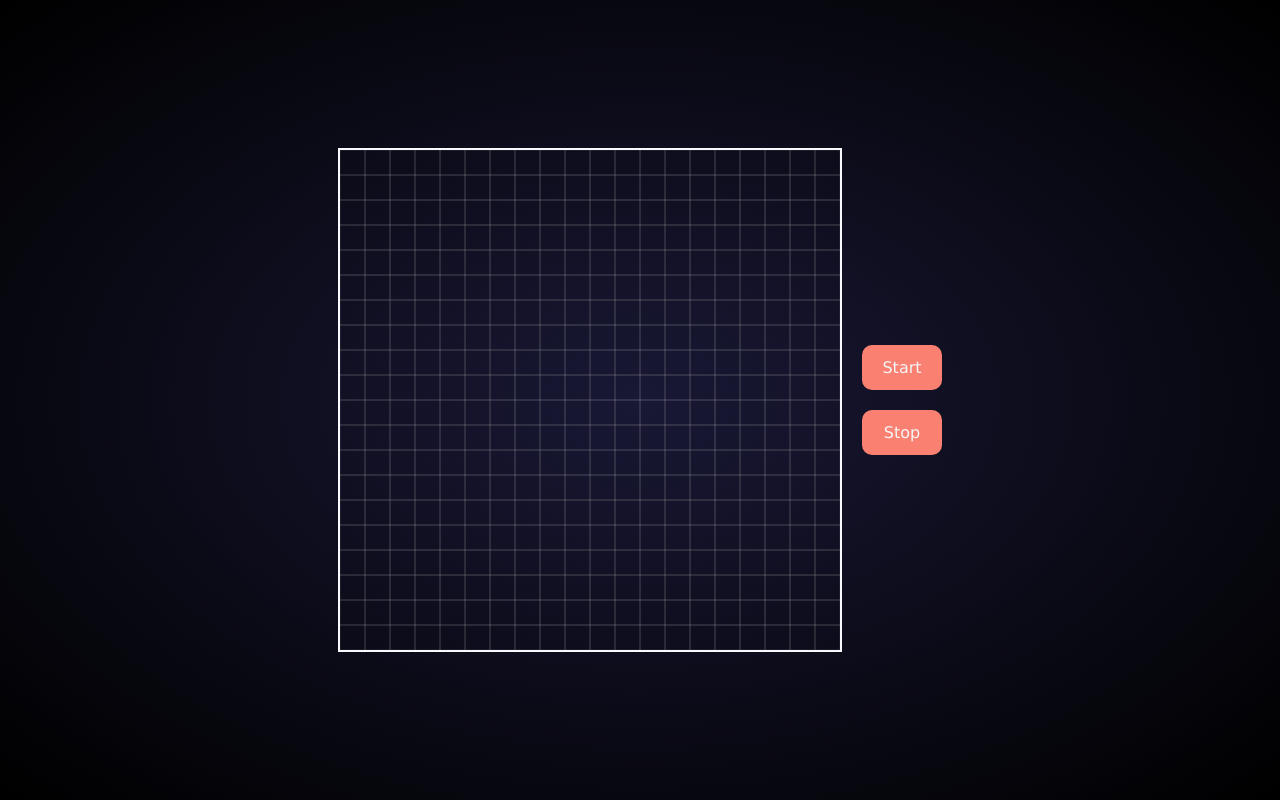
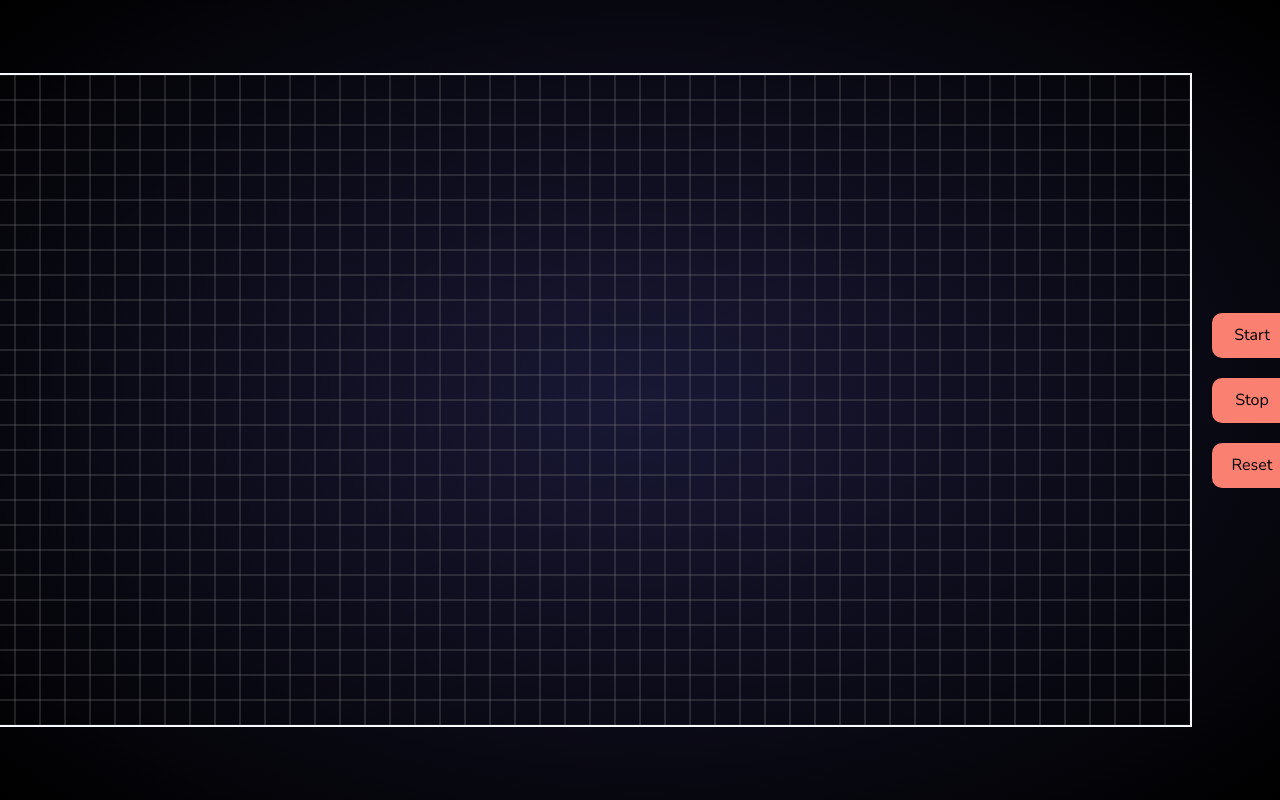
Before and after one commit to KalpakLokhande/Conway-s-Game-of-Life, a plain HTML site: page Conway's Game of Life/index.html in a window 1280 px wide. Both pictures are taken after a click on the button "Start". Drawn offline with Linux system fonts and the light colour scheme.

Commit message:
moved creation of next grid inside setInterval

```diff
--- a/Conway's Game of Life/index.html
+++ b/Conway's Game of Life/index.html
@@ -4,7 +4,12 @@
 <head>
     <meta charset="UTF-8">
     <meta name="viewport" content="width=device-width, initial-scale=1.0">
-    <title>Document</title>
+    <title>The game of life</title>
+    <link rel="preconnect" href="https://fonts.googleapis.com">
+    <link rel="preconnect" href="https://fonts.gstatic.com" crossorigin>
+    <link
+        href="https://fonts.googleapis.com/css2?family=Nunito+Sans:ital,opsz,wght@0,6..12,200..1000;1,6..12,200..1000&display=swap"
+        rel="stylesheet">
     <link rel="stylesheet" href="style.css">
 </head>
 
@@ -15,6 +20,8 @@
 
         <button id="start">Start</button>
         <button id="stop">Stop</button>
+        <button id="reset">Reset</button>
+
 
     </div>
 
--- a/Conway's Game of Life/main.js
+++ b/Conway's Game of Life/main.js
@@ -1,17 +1,19 @@
 const canvas = document.getElementById("canvas")
 
-canvas.width = 500;
-canvas.height = 500;
+canvas.width = 1200;
+canvas.height = 650;
 
 const ctx = canvas.getContext("2d")
 let cellSize = 25
-let a;
+let intervalID;
 
 const strt = document.getElementById("start")
 const stp = document.getElementById("stop")
+const reset = document.getElementById("reset")
 
 
 const createGrid = () => {
+//This function Returns an Empty Grid
 
     let arr = []
 
@@ -31,6 +33,7 @@ const createGrid = () => {
 
 const drawGrid = (grid) => {
 
+
     ctx.clearRect(0, 0, canvas.width, canvas.height)
 
     for (let i = 0; i < grid.length; i++) {
@@ -39,7 +42,7 @@ const drawGrid = (grid) => {
 
             ctx.save()
             ctx.fillStyle = 'rgb(54,159,255)'
-            ctx.fillStyle = 'yellowGreen'
+            // ctx.fillStyle = 'yellowGreen'
             ctx.strokeStyle = 'darkGray'
             ctx.globalAlpha = 0.4
             ctx.lineWidth = 0.5
@@ -80,6 +83,9 @@ const getNeighbours = (k, l) => {
 
 }
 
+
+
+
 canvas.onmousedown = (e) => {
 
     for (let i = 0; i < Grid.length; i++) {
@@ -101,28 +107,28 @@ canvas.onmousedown = (e) => {
 
 const animate = () => {
 
-    a = setInterval(() => {
+    intervalID = setInterval(() => {
 
-        ctx.clearRect(0, 0, canvas.width, canvas.height)
+        // ctx.clearRect(0, 0, canvas.width, canvas.height)
+        let next = createGrid()
 
         drawGrid(Grid)
 
-        console.log('s')
         for (let i = 0; i < Grid.length; i++) {
 
             for (let j = 0; j < Grid[i].length; j++) {
 
-                let check = []
+                let check = 0
                 let n = getNeighbours(i, j)
 
                 for (let k = 0; k < n.length; k++) {
 
-                    if (n[k].state) check.push(n[k])
+                    if (n[k].state) check++
 
                 }
 
-                if (!Grid[i][j].state && check.length == 3) next[i][j].state = true
-                else if (Grid[i][j].state && (check.length == 2 || check.length == 3)) next[i][j].state = true
+                if (!Grid[i][j].state && check === 3) next[i][j].state = true
+                else if (Grid[i][j].state && (check === 2 || check === 3)) next[i][j].state = true
                 else next[i][j].state = false
 
             }
@@ -131,12 +137,16 @@ const animate = () => {
 
         Grid = next
 
-    }, 500)
+    }, 250)
 }
 
 let Grid = createGrid()
-let next = createGrid()
 drawGrid(Grid)
 
 strt.onclick = animate
-stp.onclick = () => clearInterval(a)
+stp.onclick = () => clearInterval(intervalID)
+reset.onclick = () => {
+    clearInterval(intervalID)
+    Grid = createGrid()
+    drawGrid(Grid)
+}
--- a/Conway's Game of Life/style.css
+++ b/Conway's Game of Life/style.css
@@ -2,7 +2,7 @@
     margin: 0;
     padding: 0;
     box-sizing: border-box;
-    font-family: Verdana, Geneva, Tahoma, sans-serif;
+    font-family: "Nunito Sans", sans-serif;
 }
 body{
     width: 100%;
@@ -37,7 +37,7 @@ button{
     height: 45px;
     background-color: salmon;
     border-radius: 10px;
-    color: whitesmoke;
+    color: black;
     border: 0px;
     font-size: 16px;
 
```
Also changed, not shown: Conway's Game of Life/Assets/pause.png (added), Conway's Game of Life/Assets/play-buttton.png (added), package-lock.json (added).
